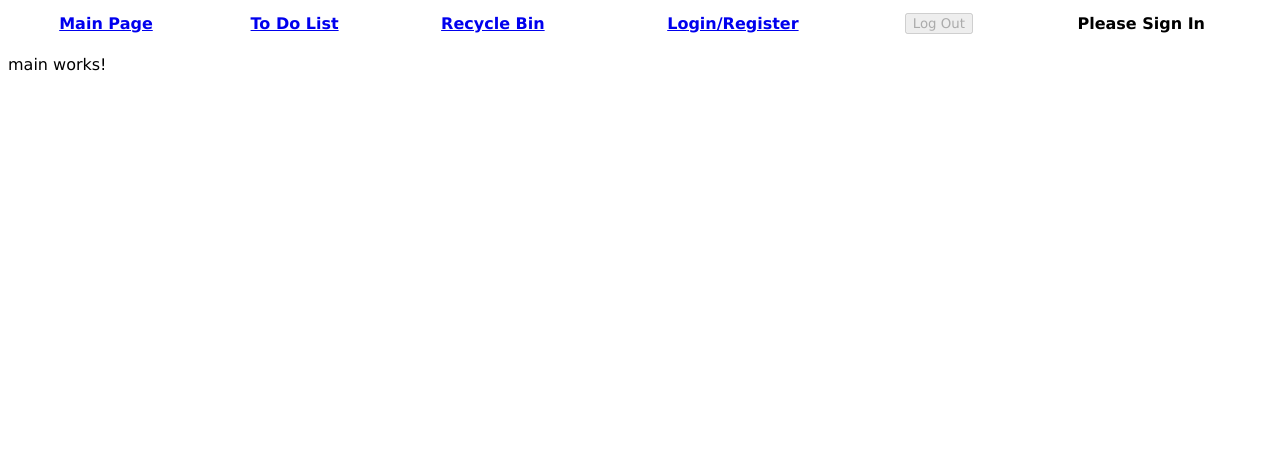
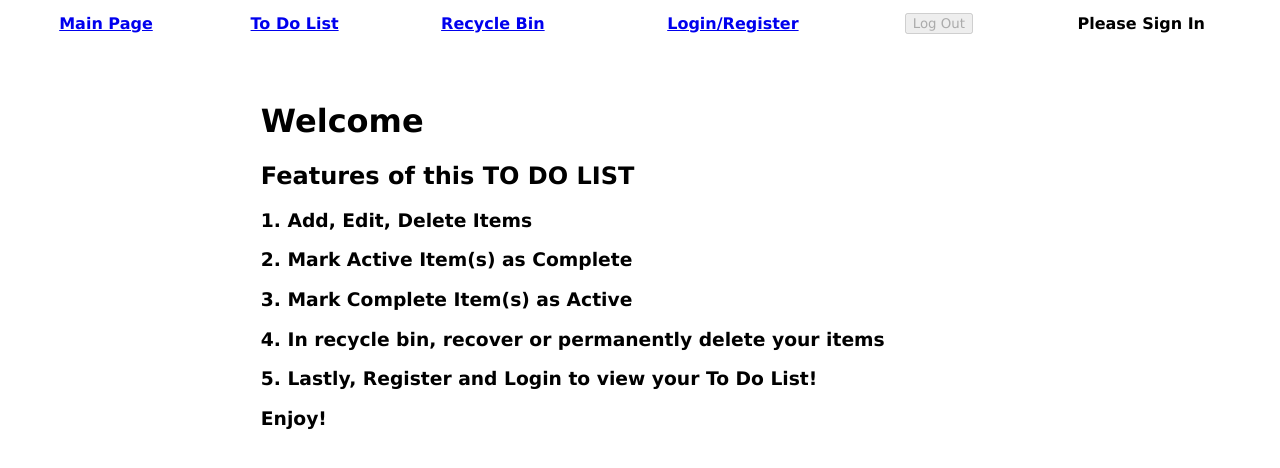
Before and after one commit to Joh0/ToDoApp, an Angular app: page / in a window 1280 px wide. Shown: the top 468 px of the page. Built offline with nearby package versions, Linux system fonts and the light colour scheme.

Commit message:
Added main page details

```diff
--- a/src/app/list/list.component.ts
+++ b/src/app/list/list.component.ts
@@ -3,7 +3,6 @@ import { CrudService } from '../crud.service';
 import { Item } from '../models/item.model';
 import { NgForm } from '@angular/forms';
 import { AuthService } from '../auth.service';
-import { response } from 'express';
 
 @Component({
   selector: 'app-list',
--- a/src/app/main/main.component.css
+++ b/src/app/main/main.component.css
@@ -0,0 +1,7 @@
+*{
+    margin-left: 20%;
+}
+
+h1{
+    margin-top: 5%;
+}
--- a/src/app/main/main.component.html
+++ b/src/app/main/main.component.html
@@ -1 +1,8 @@
-<p>main works!</p>
+<h1>Welcome {{ userName }}</h1>
+<h2>Features of this TO DO LIST</h2>
+<h3>1. Add, Edit, Delete Items</h3>
+<h3>2. Mark Active Item(s) as Complete</h3>
+<h3>3. Mark Complete Item(s) as Active</h3>
+<h3>4. In recycle bin, recover or permanently delete your items</h3>
+<h3>5. Lastly, Register and Login to view your To Do List!</h3>
+<h3>Enjoy!</h3>
--- a/src/app/main/main.component.ts
+++ b/src/app/main/main.component.ts
@@ -1,4 +1,5 @@
 import { Component } from '@angular/core';
+import { AuthService } from '../auth.service';
 
 @Component({
   selector: 'app-main',
@@ -7,4 +8,10 @@ import { Component } from '@angular/core';
 })
 export class MainComponent {
 
+  userName: string = '';
+
+  constructor(private authService: AuthService){
+    this.userName = authService.name;
+  }
+
 }
```
